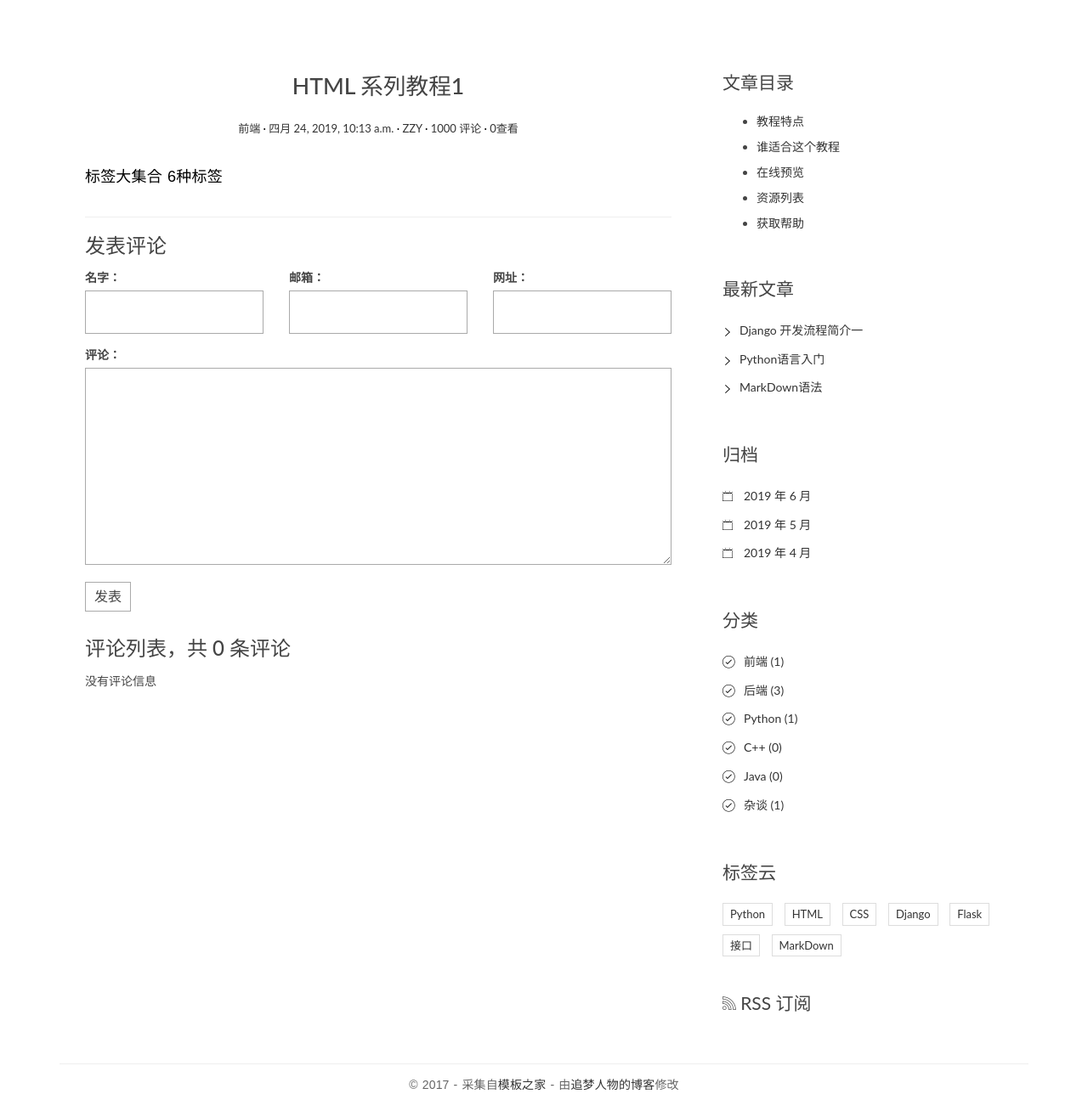
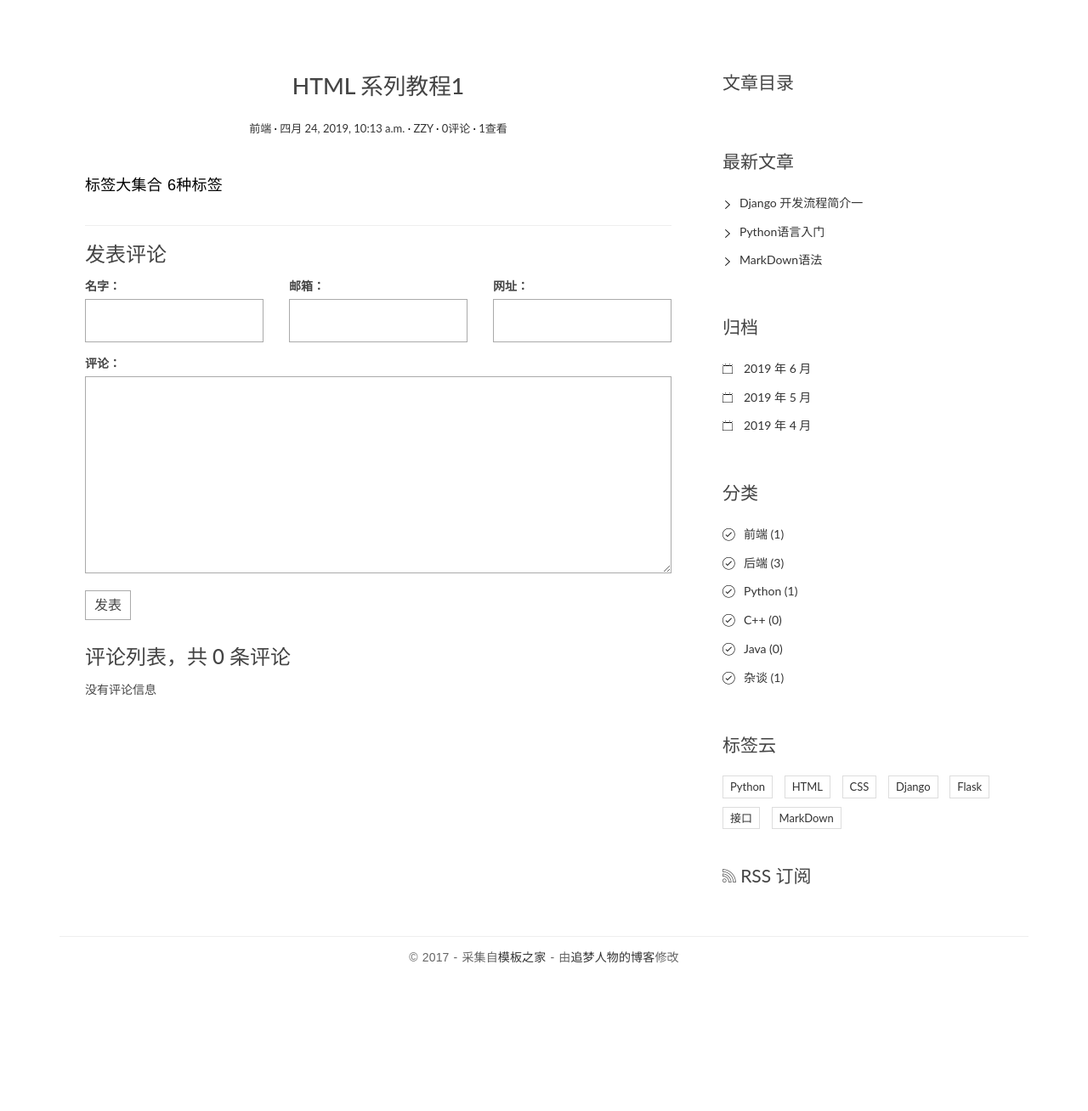
Before and after one commit to zzy0371/Py1901Django, a Django app: page /blog/detail/4/ in a window 1280 px wide. Shown: the part 91-1399 px from the top of the page at 85% size. After the commit the page ends 1225 px from the top, so only its background shows below. Run offline with Django 3.2, Linux system fonts and the light colour scheme; data comes from the database, SQL or seed files in the repository; both versions use the stored data as it was after the commit; some libraries are stand-ins or nearby versions.

Commit message:
博客添加MarkDown

```diff
--- a/demo3/blog/models.py
+++ b/demo3/blog/models.py
@@ -51,3 +51,7 @@ class Post(models.Model):
 
     def __str__(self):
         return self.title
+
+    def increseview(self):
+        self.views += 1
+        self.save()
--- a/demo3/blog/views.py
+++ b/demo3/blog/views.py
@@ -2,6 +2,7 @@ from django.shortcuts import render,get_object_or_404,get_list_or_404
 from django.http import HttpResponse
 from .models import Post,Tag,Category
 from comment.forms import CommentForm
+import markdown
 # Create your views here.
 
 def index(request):
@@ -13,6 +14,23 @@ def index(request):
 
 def detail(request,id):
     post = get_object_or_404(Post,pk = id)
+    post.increseview()
+
+    # 第一种直接利用markdown生成html
+    # post.body = markdown.markdown(post.body, extensions = [
+    #     #     'markdown.extensions.extra',
+    #     #     'markdown.extensions.codehilite',
+    #     #     'markdown.extensions.toc'
+    #     # ])
+
+    md = markdown.Markdown(extensions=[
+            'markdown.extensions.extra',
+            'markdown.extensions.codehilite',
+            'markdown.extensions.toc'
+    ])
+    post.body = md.convert(post.body)
+    post.toc = md.toc
+
     context = {
         "post":post,
         "form": CommentForm()
--- a/demo3/templates/blog/index.html
+++ b/demo3/templates/blog/index.html
@@ -13,7 +13,7 @@
                 <span class="post-date"><a href="#"><time class="entry-date"
                                                           datetime="2012-11-09T23:15:57+00:00">{{post.create_time}}</time></a></span>
                 <span class="post-author"><a href="#">{{post.author.username}}</a></span>
-                <span class="comments-link"><a href="#">1000 评论</a></span>
+                <span class="comments-link"><a href="#">{{post.comment_set.all.count}}评论</a></span>
                 <span class="views-count"><a href="#">{{post.views}}查看</a></span>
             </div>
         </header>
--- a/demo3/templates/blog/single.html
+++ b/demo3/templates/blog/single.html
@@ -10,13 +10,13 @@
                     <span class="post-date"><a href="#"><time class="entry-date"
                                                               datetime="2012-11-09T23:15:57+00:00">{{post.create_time}}</time></a></span>
                     <span class="post-author"><a href="#">{{post.author.username}}</a></span>
-                    <span class="comments-link"><a href="#">1000 评论</a></span>
+                    <span class="comments-link"><a href="#">{{post.comment_set.all.count}}评论</a></span>
                     <span class="views-count"><a href="#">{{post.views}}查看</a></span>
                 </div>
             </header>
             <div class="entry-content clearfix">
                 <p>
-                    {{post.body}}
+                    {{post.body|safe}}
                 </p>
             </div>
         </article>
@@ -82,22 +82,8 @@
 {% block toc %}
 <div class="widget widget-content">
                     <h3 class="widget-title">文章目录</h3>
-                    <ul>
-                        <li>
-                            <a href="#">教程特点</a>
-                        </li>
-                        <li>
-                            <a href="#">谁适合这个教程</a>
-                        </li>
-                        <li>
-                            <a href="#">在线预览</a>
-                        </li>
-                        <li>
-                            <a href="#">资源列表</a>
-                        </li>
-                        <li>
-                            <a href="#">获取帮助</a>
-                        </li>
-                    </ul>
+
+                        {{post.toc|safe}}
+
                 </div>
 {% endblock %}
```
Also changed, not shown: demo3/db.sqlite3.
